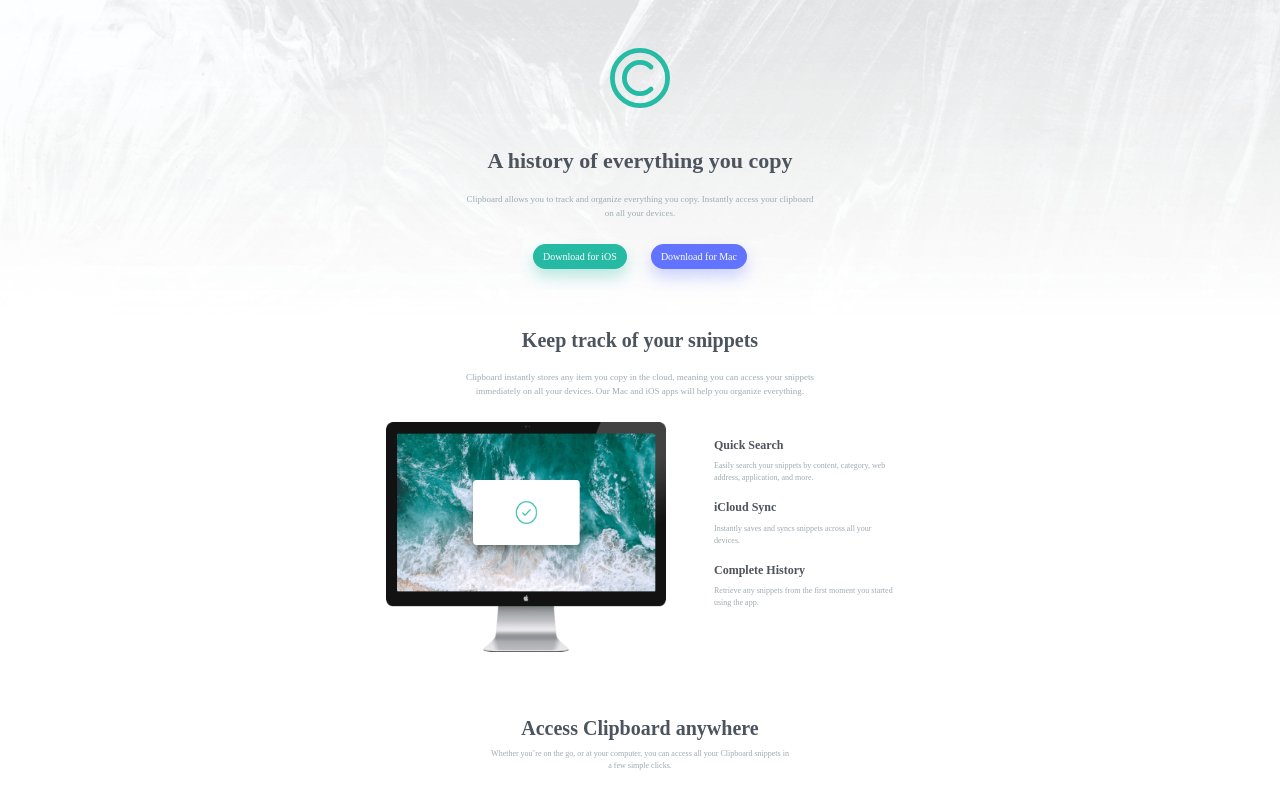
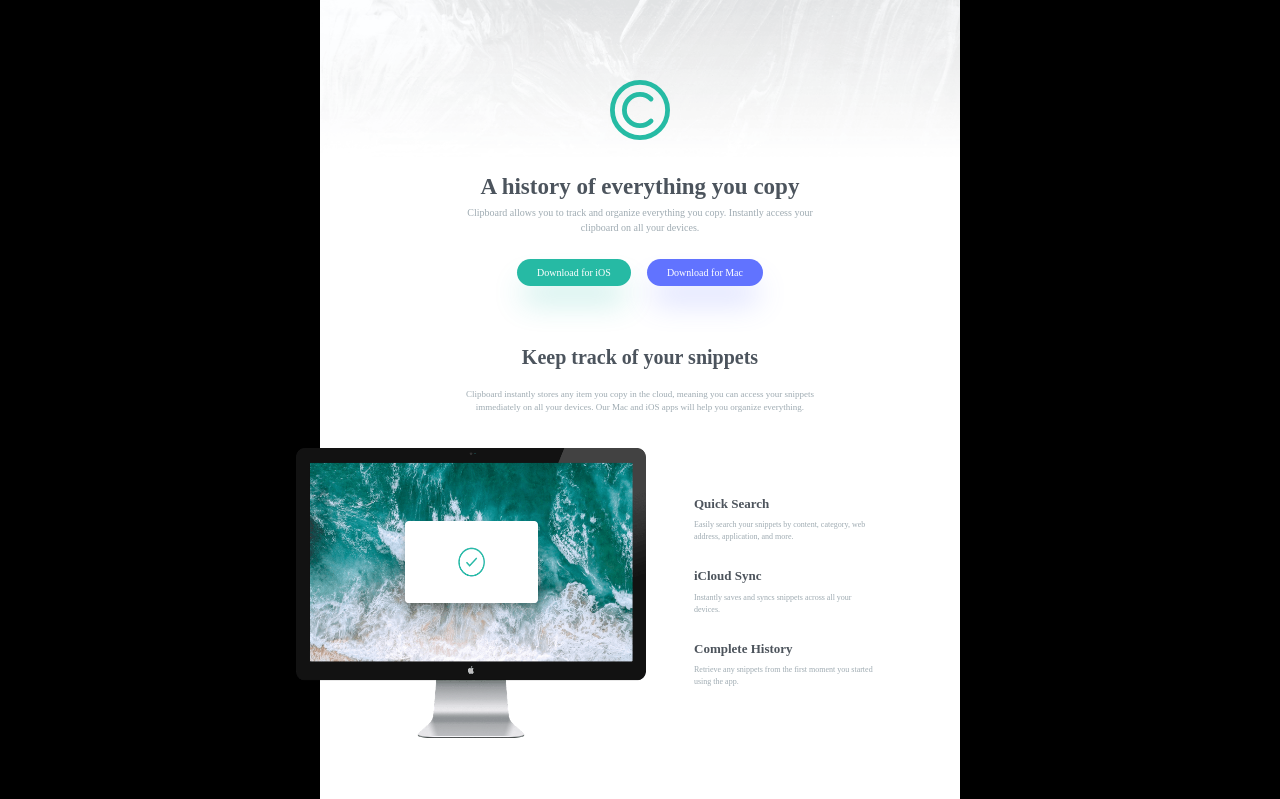
Before and after one commit to vidya237/clipboard, a plain HTML site: page index.html in a window 1280 px wide. Shown: the top 799 px of the page. Drawn offline with nearby package versions, Linux system fonts and the light colour scheme; a web font is replaced by a local one.

Commit message:
added media

```diff
--- a/index.html
+++ b/index.html
@@ -13,14 +13,14 @@
 
 </head>
 <body>
-  <img src="./images/logo.svg" alt="logo" class="logo1 mt-5">
-<main class="mainbg justify-content-center align-items-center flex-column d-flex p-3">
-  <p class="logopara">A history of everything you copy</p>
+<main class="mainbg justify-content-center align-items-center flex-column d-flex p-0 ">
+    <img src="./images/logo.svg" alt="logo" class="logo1">
+    <p class="logopara">A history of everything you copy</p>
 
   <p class="para2"> Clipboard allows you to track and organize everything you
     copy. Instantly access your clipboard on all your devices.</p>
 
-<div class="button2 d-flex gap-4 m-2">
+<div class="button2 d-flex gap-3 m-2">
 <button class="b1">Download for iOS</button>
 <button class="b2">Download for Mac</button>
 </div>
@@ -35,7 +35,7 @@
 
 <div class="computer d-flex mt-2 gap-5 mb-3">
   <img class="compimage" src="./images/image-computer.png" alt="">
-  <div class="computerdesc mt-3">
+  <div class="computerdesc mt-5">
     <div>
       <h6 class="search">Quick Search</h6>
       <p class="search1">Easily search your snippets by content, category, web address, application, and more.</p>
@@ -89,7 +89,7 @@
 
 </div>
 
-<div class="images5 d-flex gap-5 mt-5">
+<div class="images5 d-flex gap-5 mt-5 mb-5">
   <img class="img4" src="./images/logo-google.png" alt="">
   <img class="img4" src="./images/logo-ibm.png" alt="">
   <img class="img4" src="./images/logo-microsoft.png" alt="">
@@ -109,10 +109,9 @@
   <button class="b1">Download for iOS</button>
   <button class="b2">Download for Mac</button>
   </div>
-</main>
 
 <div class="footer ">
-  <div class="footerdiv1 d-flex justify-content-center align-items-center mt-5">
+  <div class="footerdiv1 d-flex justify-content-center align-items-center">
   <img src="./images/logo.svg" alt="logo" class="logofooter mt-2">
 <ul>
 <li>FAQs</li>
@@ -134,6 +133,7 @@
 
 
 </div>
+</main>
 
   <!-- <footer>
     <p class="attribution">
--- a/style.css
+++ b/style.css
@@ -5,17 +5,22 @@
     padding: 0;
     box-sizing: border-box;
 }
-body{
+
+    @media only screen and (min-width : 376px) and (max-width : 1440px) {
+        body{
+            font-family: Bai Jamjuree;
+            background-color: black;
+            width: 50%;
+            margin: auto;
+
+        }
+.mainbg{
     background-image: url('./images/bg-header-desktop.png');
-    font-family: Bai Jamjuree;
+    width: 100%;
+    background-color: white;
     background-repeat: no-repeat;
     background-size: 100%;
 
-}
-.mainbg{
-    width: 100%;
-    height: 50%;
-    margin-top: 20px;
 }
 .logo1{
     width: 60px;
@@ -24,15 +29,18 @@ body{
     display: flex;
     flex-direction: column;
     margin: auto;
+    margin-top: 80px;
+    margin-bottom: 30px;
 
 }
 .logopara{
     font-weight: 600;
     color: hsl(210, 10%, 33%);
-    font-size: 22px;
+    font-size: 23px;
+    margin: auto;
 }
 .para2{
-    font-size: 9px;
+    font-size: 10px;
     color: hsl(201, 11%, 66%);
     width: 350px;
     text-align: center;
@@ -42,16 +50,16 @@ div button{
     border-radius: 50px;
     color: white;
     font-size: 10px;
-    padding: 5px 10px;
+    padding: 6px 20px;
 }
 .b1{
     background-color: hsl(171, 66%, 44%);
-    box-shadow: 0px 8px 15px hsl(171, 66%, 44%, 0.3);
+    box-shadow: 0px 20px 30px -5px hsl(171, 66%, 44%, 0.3);
 
 }
 .b2{
     background-color:hsl(233, 100%, 69%) ;
-    box-shadow: 0 8px 15px hsl(233, 100%, 69%, 0.3);
+    box-shadow: 0 20px 30px -5px hsl(233, 100%, 69%, 0.3);
 
 }
 .secondpara1{
@@ -65,33 +73,40 @@ div button{
     color: hsl(201, 11%, 66%);
     width: 350px;
     text-align: center;
+    margin-bottom: 25px;
 }
 .compimage{
-    width: 280px;
-    height: 230px;
+    width: 350px;
+    height: 290px;
+}
+.computer{
+    display: block;
+    transform: translate(-55px);
+
 }
 .search{
     font-weight: 600;
     color: hwb(212 30% 64%);
-    font-size: 12px;
+    font-size: 13px;
 }
 .search1{
     font-size: 8px;
     color: hsl(201, 11%, 66%);
     width: 180px;
+    margin-bottom: 25px;
 }
 .deviceimg{
     width: 400px;
 }
 .secondpara3{
-    font-size: 8px;
+    font-size: 9px;
     color: hsl(201, 11%, 66%);
-    width: 300px;
+    width: 350px;
     text-align: center;
 }
 .blacklist{
-    width: 150px;
-    height: 100px;
+    width: 180px;
+    height: 120px;
     margin: auto;
 }
 .imag3{
@@ -109,12 +124,12 @@ div button{
 }
 .footer{
     background-color:rgb(241, 239, 239) ;
-    height: 100px;
+    width: 100%;
+    margin-top: 60px;
+    height: 85px;
 }
 .footerdiv1{
     text-align: center;
-    margin: auto;
-    padding-top: 20px;
 
 }
 .logofooter{
@@ -133,8 +148,9 @@ ul li{
     width: 12px;
     margin: 0px 3px;
 }
+}
 
-@media (max-width : 375px) {
+@media only screen and (max-width : 375px) {
     .logopara{
         font-weight: 600;
         color : hsl(210, 10%, 33%);
```
